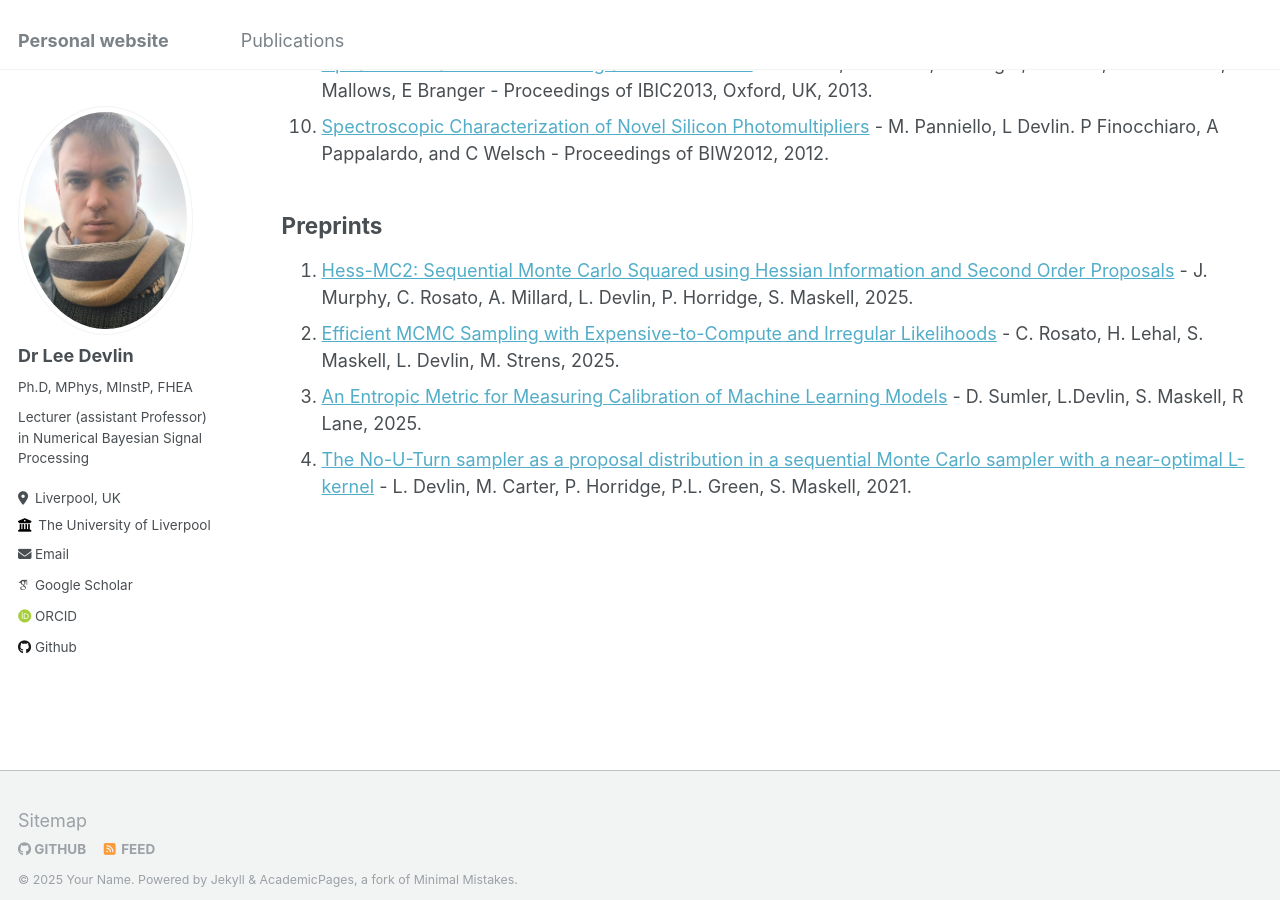
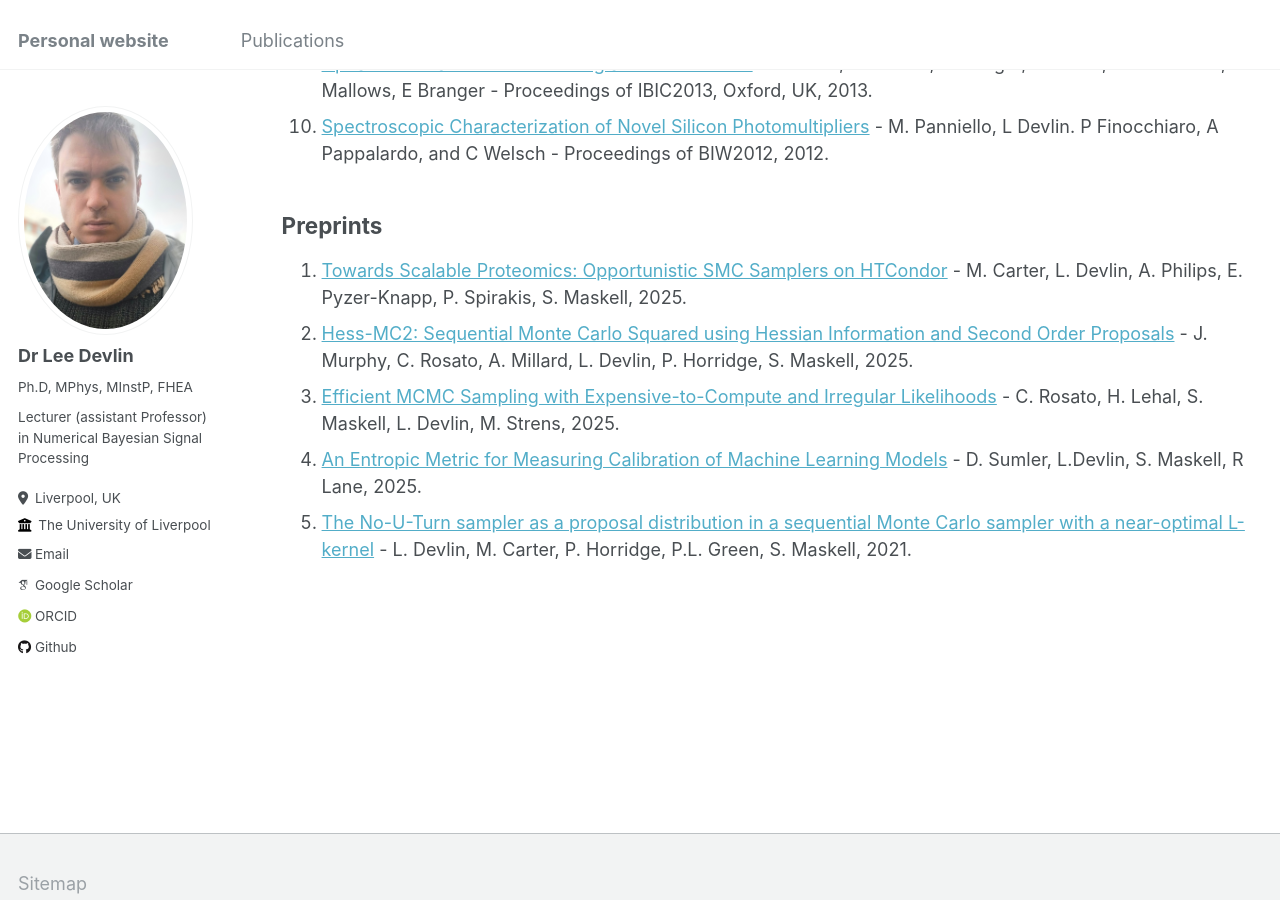
Before and after one commit to LJDevlin/LJDevlin.github.io, a Jekyll site: the page built from _pages/publications.md, in a window 1280 px wide and 900 px high, scrolled down 1520 px. Built offline with Jekyll 4.4.1, drawn with Linux system fonts in a browser that asks for light colours; some web fonts are replaced.

Commit message:
Update publications.md

```diff
--- a/_pages/publications.md
+++ b/_pages/publications.md
@@ -39,6 +39,7 @@ IEEE Signal Processing Letters - Vol. 31, 2024.
 1. [Spectroscopic Characterization of Novel Silicon Photomultipliers](https://accelconf.web.cern.ch/BIW2012/papers/thbp02.pdf) - M. Panniello, L Devlin. P Finocchiaro, A Pappalardo, and C Welsch - Proceedings of BIW2012, 2012.
 
 ## Preprints
+1. [Towards Scalable Proteomics: Opportunistic SMC Samplers on HTCondor](https://arxiv.org/abs/2509.08020) -  M. Carter, L. Devlin, A. Philips, E. Pyzer-Knapp, P. Spirakis, S. Maskell, 2025.
 1. [Hess-MC2: Sequential Monte Carlo Squared using Hessian Information and Second Order Proposals](https://arxiv.org/abs/2507.07461) - J. Murphy, C. Rosato, A. Millard, L. Devlin, P. Horridge, S. Maskell, 2025.
 1. [Efficient MCMC Sampling with Expensive-to-Compute and Irregular Likelihoods](https://arxiv.org/abs/2505.10448) - C. Rosato, H. Lehal, S. Maskell, L. Devlin, M. Strens, 2025.
 1. [An Entropic Metric for Measuring Calibration of Machine Learning Models](https://arxiv.org/abs/2502.14545) - D. Sumler, L.Devlin, S. Maskell, R Lane, 2025.
```
